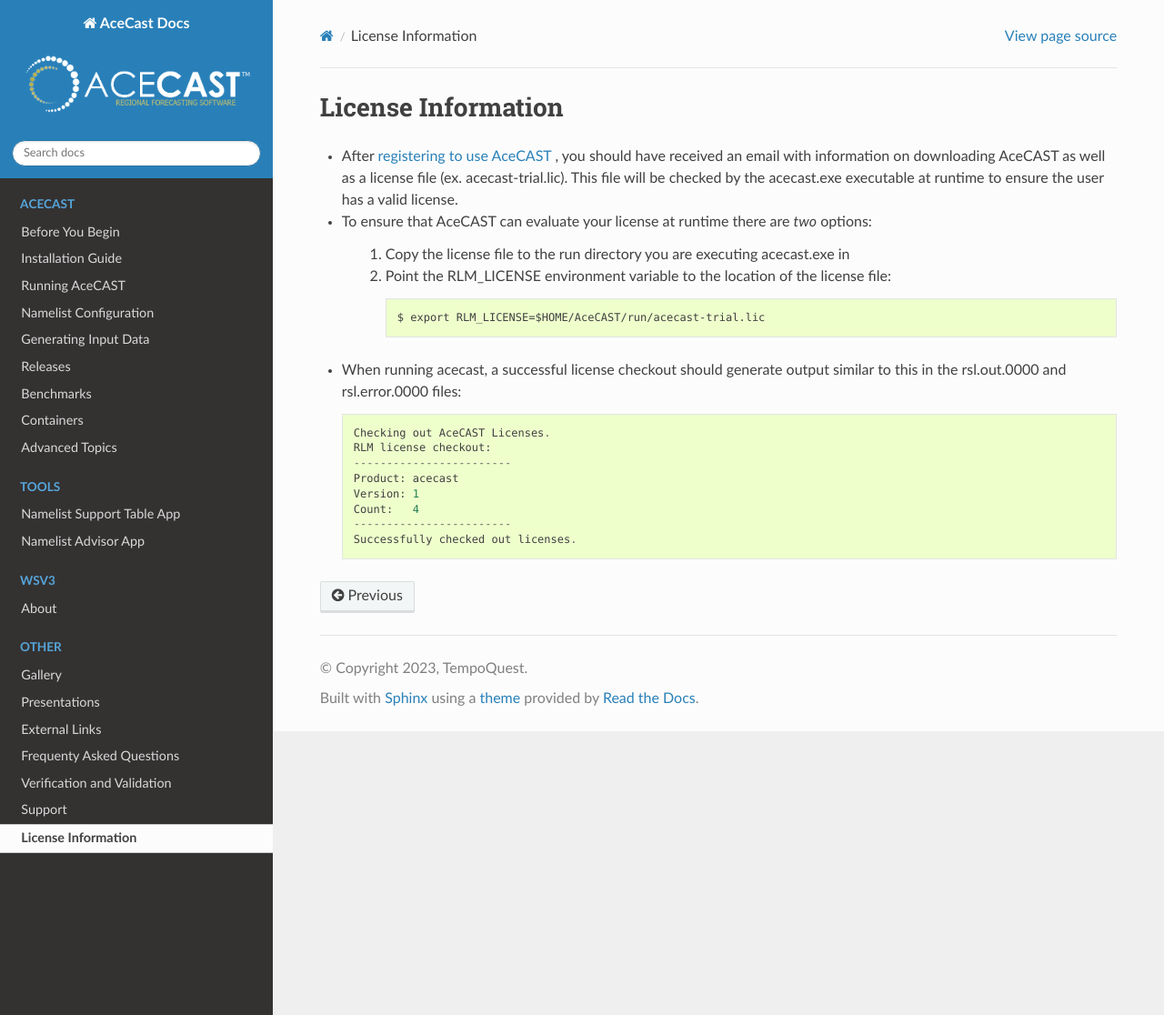
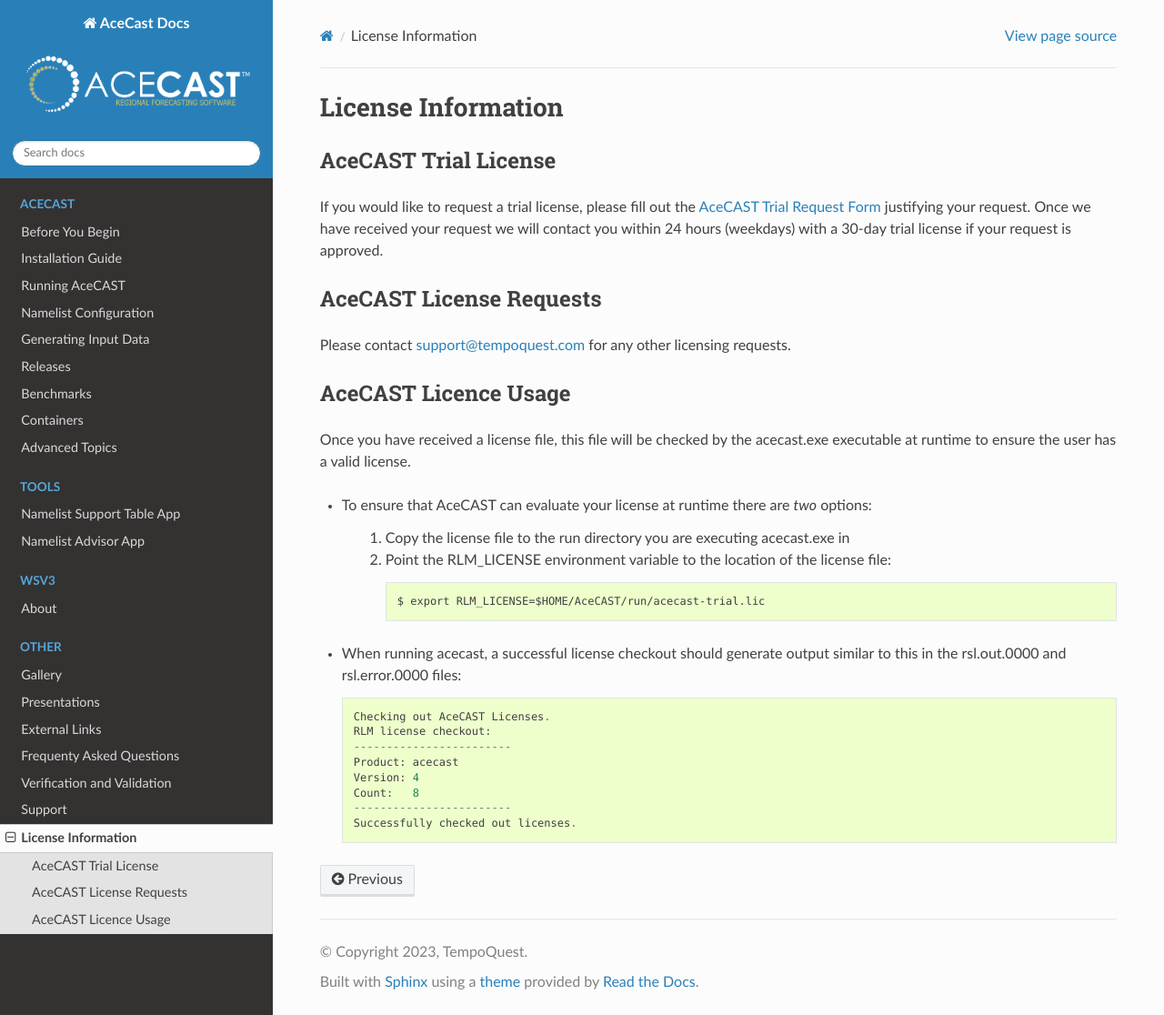
Before and after one commit to TempoQuestInc/AceCAST-Docs, a Sphinx documentation site: the page built from source/License.rst, in a window 1280 px wide and 1116 px high. Shown: the whole window at 91% size. Built offline with Sphinx 7.4.7 and the Read the Docs theme 3.1.0, drawn with Linux system fonts in a browser that asks for light colours.

Commit message:
Licensing modifications

```diff
--- a/source/License.rst
+++ b/source/License.rst
@@ -7,7 +7,21 @@
 License Information
 ===================
 
-* After `registering to use AceCAST <https://tempoquest.com/acecast-registration/>`_ , you should have received an email with information on downloading AceCAST as well as a license file (ex. acecast-trial.lic). This file will be checked by the acecast.exe executable at runtime to ensure the user has a valid license.
+AceCAST Trial License
+*********************
+
+If you would like to request a trial license, please fill out the `AceCAST Trial Request Form <https://tempoquest.com/acecast-registration/>`_ justifying your request. Once we have received your request we will contact you within 24 hours (weekdays) with a 30-day trial license if your request is approved.
+
+AceCAST License Requests
+************************
+
+Please contact support@tempoquest.com for any other licensing requests.
+
+AceCAST Licence Usage
+*********************
+
+Once you have received a license file, this file will be checked by the acecast.exe executable at runtime to ensure the user has a valid license.
+
 * To ensure that AceCAST can evaluate your license at runtime there are *two* options:
 
 	#. Copy the license file to the run directory you are executing acecast.exe in
@@ -21,7 +35,7 @@
 		RLM license checkout:
 		------------------------
 		Product: acecast
-		Version: 1
-		Count:   4
+		Version: 4
+		Count:   8
 		------------------------
 		Successfully checked out licenses.
```
Also changed, not shown: source/InstallationGuide.rst (+14 -5 lines).
